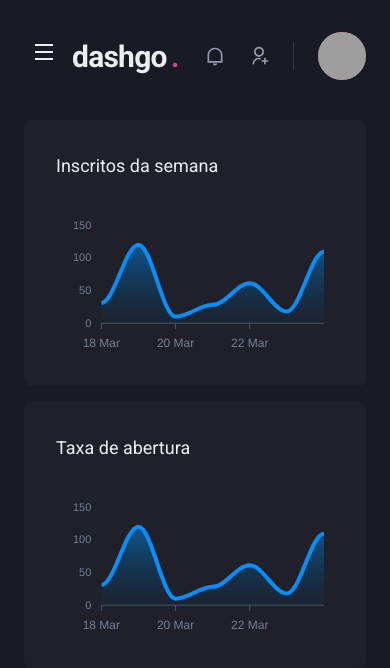
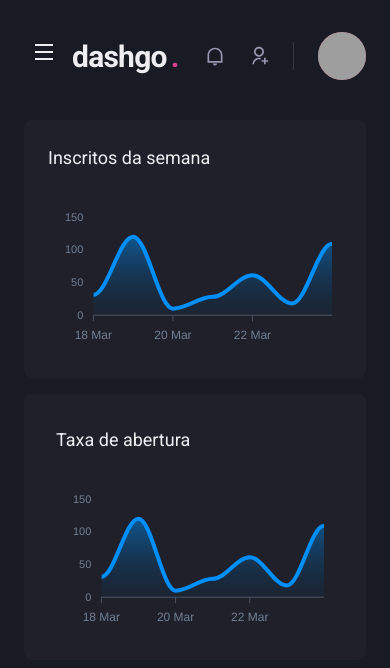
Before and after one commit to joaogabriel-sg/dashgo, a Next.js app: page /dashboard in a window 390 px wide. Shown: the top 668 px of the page. Built offline with nearby package versions, Linux system fonts and the light colour scheme; grey boxes are pictures that could not be loaded.

Commit message:
feat: add responsive dashboard

```diff
--- a/src/pages/dashboard.tsx
+++ b/src/pages/dashboard.tsx
@@ -66,7 +66,7 @@ export default function Dashboard() {
         <Sidebar />
 
         <SimpleGrid flex="1" gap="4" minChildWidth="320px" align="flex-start">
-          <Box p="8" pb="4" bg="gray.800" borderRadius={8}>
+          <Box p={["6", "8"]} pb="4" bg="gray.800" borderRadius={8}>
             <Text fontSize="large" mb="4">
               Inscritos da semana
             </Text>
```
